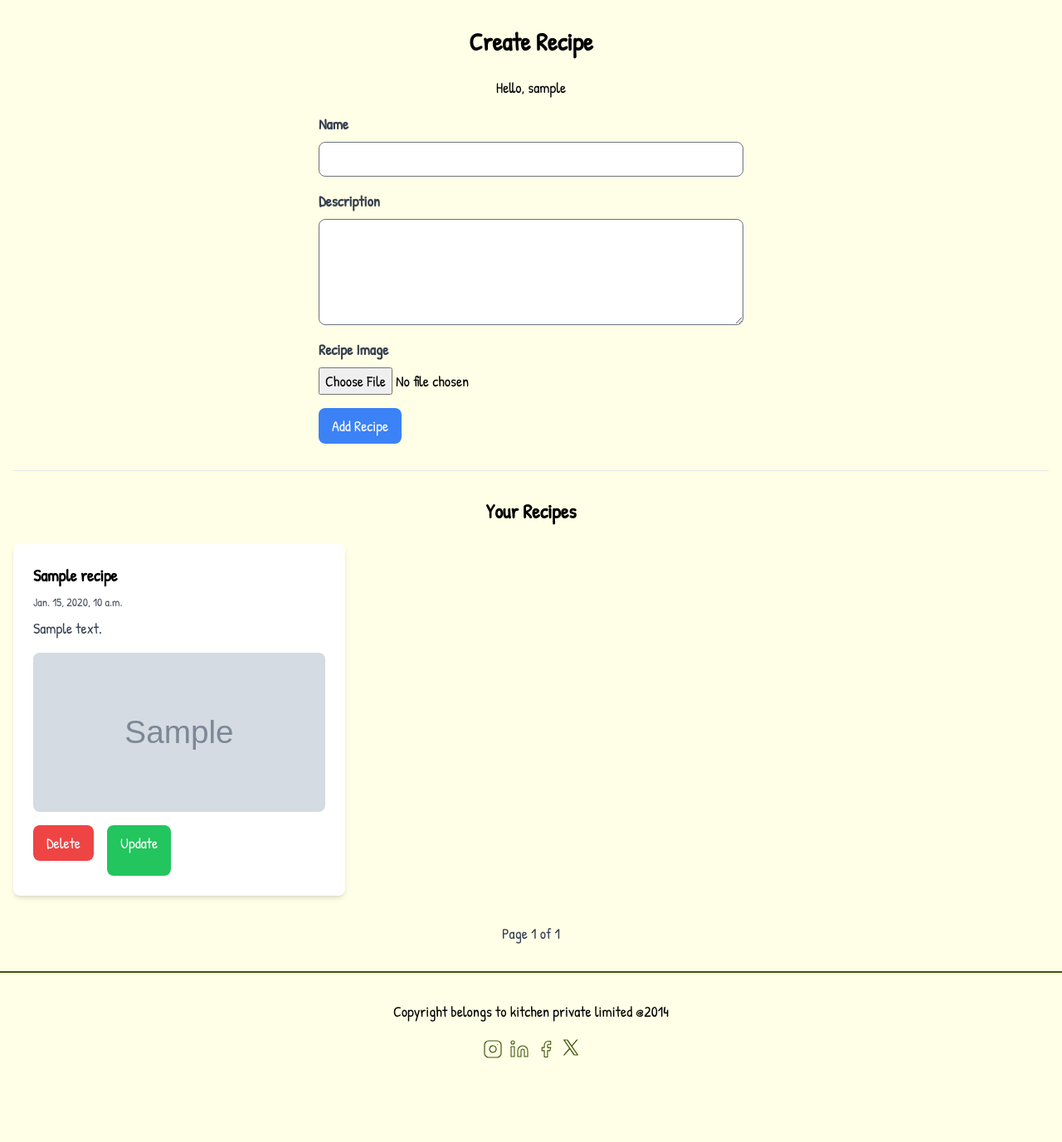
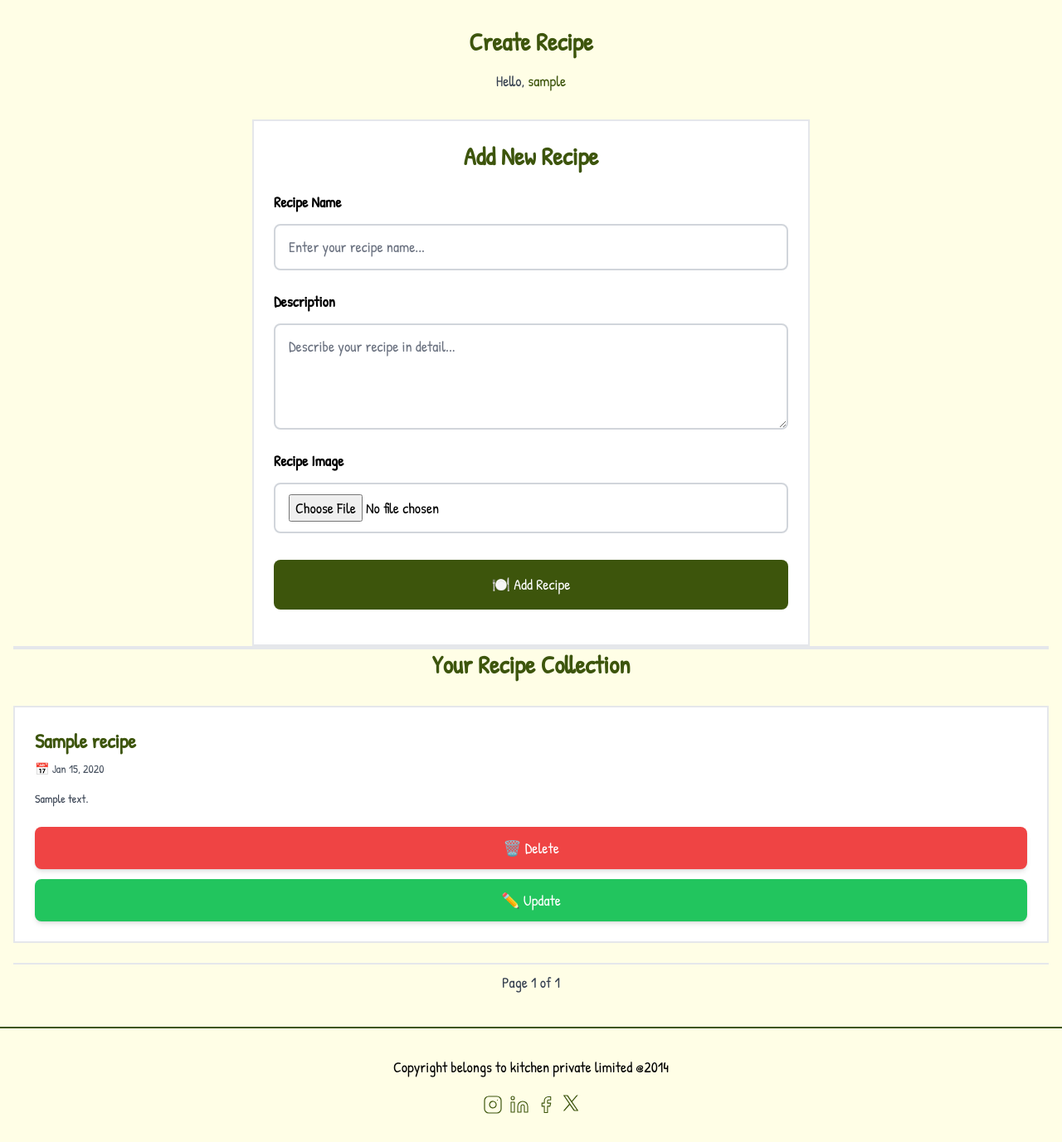
Before and after one commit to Divesh-Kshirsagar/Recipe-Project, a Django app: page /user_recipe/ in a window 1280 px wide. Shown: the part 75-1452 px from the top of the page at 83% size. Before the commit the page ends 1351 px from the top, so only its background shows below. Run offline with Django 5.2, Linux system fonts and the light colour scheme; a user stored in the database is signed in; tables that the repository leaves empty hold one stand-in row (values such as "Sample post"); grey boxes marked "Sample" are stand-in pictures; some libraries are stand-ins or nearby versions.

Commit message:
Enhance user experience by improving recipe creation form layout and styling; streamline recipe deletion process to allow both GET and POST requests.

```diff
--- a/Home/templates/Home/user_recipe.html
+++ b/Home/templates/Home/user_recipe.html
@@ -1,86 +1,148 @@
 {% extends 'base.html' %}
 
 {% block content %}
-<div class="flex justify-center">
-    <div class="container px-4 py-8 w-[80%]">
-        <h1 class="text-3xl font-bold mb-6 text-center">Create Recipe</h1>
-        <p class="text-lg mb-4 text-center">Hello, {{ user.username }}</p>
+<div class="min-h-screen py-8">
+    <div class="container mx-auto px-4 max-w-6xl">
+        <!-- Header Section -->
+        <div class="text-center mb-8 lg:mb-12">
+            <h1 class="text-3xl md:text-4xl lg:text-5xl font-bold mb-4 text-primary">Create Recipe</h1>
+            <p class="text-lg md:text-xl text-gray-700">Hello, <span class="font-semibold text-primary">{{ user.username }}</span></p>
+        </div>
 
+        <!-- Messages -->
         {% if messages %}
-        <ul class="bg-yellow-100 border-l-4 border-yellow-500 p-4 mb-4">
+        <div class="max-w-2xl mx-auto mb-6">
+            <ul class="bg-yellow-100 border-l-4 border-yellow-500 p-4 rounded-r-lg shadow-sm">
                 {% for message in messages %}
                 <li{% if message.tags %} class="{{ message.tags }}" {% endif %}>{{ message }}</li>
                     {% endfor %}
             </ul>
+        </div>
         {% endif %}
 
-        <form action="" method="post" enctype="multipart/form-data" class="max-w-lg mb-8 mx-auto">
+        <!-- Recipe Creation Form -->
+        <div class="max-w-2xl mx-auto mb-12">
+            <div class="bg-white rounded-xl shadow-lg border-2 border-primary/20 p-6 md:p-8">
+                <h2 class="text-2xl md:text-3xl font-bold text-center text-primary mb-6">Add New Recipe</h2>
+
+                <form action="" method="post" enctype="multipart/form-data">
                     {% csrf_token %}
-            <div class="mb-4">
-                <label for="recipe_name" class="block text-gray-700 font-bold mb-2">Name</label>
-                <input type="text" id="recipe_name" name="recipe_name"
-                    class="w-full px-3 py-2 border rounded-lg focus:outline-none focus:border-blue-500">
+
+                    <!-- Recipe Name -->
+                    <div class="mb-6">
+                        <label for="recipe_name" class="block text-gray-800 font-bold mb-3 text-lg">Recipe Name</label>
+                        <input type="text" id="recipe_name" name="recipe_name" required
+                            class="w-full px-4 py-3 border-2 border-gray-300 rounded-lg focus:outline-none focus:border-primary focus:ring-2 focus:ring-primary/20 transition-all duration-200 text-lg"
+                            placeholder="Enter your recipe name...">
                     </div>
 
-            <div class="mb-4">
-                <label for="recipe_description" class="block text-gray-700 font-bold mb-2">Description</label>
-                <textarea id="recipe_description" name="recipe_description"
-                    class="w-full px-3 py-2 border rounded-lg focus:outline-none focus:border-blue-500 h-32"></textarea>
+                    <!-- Recipe Description -->
+                    <div class="mb-6">
+                        <label for="recipe_description" class="block text-gray-800 font-bold mb-3 text-lg">Description</label>
+                        <textarea id="recipe_description" name="recipe_description" required
+                            class="w-full px-4 py-3 border-2 border-gray-300 rounded-lg focus:outline-none focus:border-primary focus:ring-2 focus:ring-primary/20 transition-all duration-200 h-32 md:h-40 resize-none text-lg"
+                            placeholder="Describe your recipe in detail..."></textarea>
                     </div>
 
-            <div class="mb-4">
-                <label for="recipe_img" class="block text-gray-700 font-bold mb-2">Recipe Image</label>
-                <input type="file" id="recipe_img" name="recipe_img" class="w-full">
+                    <!-- Recipe Image -->
+                    <div class="mb-8">
+                        <label for="recipe_img" class="block text-gray-800 font-bold mb-3 text-lg">Recipe Image</label>
+                        <div class="relative">
+                            <input type="file" id="recipe_img" name="recipe_img" accept="image/*"
+                                class="w-full px-4 py-3 border-2 border-gray-300 rounded-lg focus:outline-none focus:border-primary transition-all duration-200 file:mr-4 file:py-2 file:px-4 file:rounded-full file:border-0 file:text-sm file:font-semibold file:bg-primary file:text-white hover:file:bg-primary/90">
+                        </div>
                     </div>
 
+                    <!-- Submit Button -->
+                    <div class="text-center">
                         <button type="submit"
-                class="bg-blue-500 text-white px-4 py-2 rounded-lg hover:bg-blue-600 transition duration-200">Add
-                Recipe</button>
+                            class="w-full md:w-auto bg-primary text-white px-8 py-4 rounded-lg hover:bg-primary/90 transition-all duration-200 text-lg font-semibold shadow-lg hover:shadow-xl transform hover:-translate-y-0.5">
+                            🍽️ Add Recipe
+                        </button>
+                    </div>
                 </form>
+            </div>
+        </div>
 
-        <hr class="my-8">
+        <!-- Divider -->
+        <hr class="border-primary/30 border-2 mb-12">
 
+        <!-- User Recipes Section -->
         {% if recipes %}
-        <h2 class="text-2xl font-bold mb-6 text-center">Your Recipes</h2>
-        <div class="grid grid-cols-1 md:grid-cols-2 lg:grid-cols-3 gap-6">
+        <div class="mb-12">
+            <h2 class="text-3xl md:text-4xl font-bold mb-8 text-center text-primary">Your Recipe Collection</h2>
+            <div class="columns-1 md:columns-3 gap-6 lg:gap-8 space-y-6">
                 {% for recipe in recipes %}
-            <div class="bg-white rounded-lg shadow-md p-6">
-                <h3 class="text-xl font-bold mb-2">{{ recipe.recipe_name }}</h3>
-                <p class="text-gray-600 text-sm mb-2">{{ recipe.created_at }}</p>
-                <p class="text-gray-700 mb-4">{{ recipe.recipe_description|truncatechars:500 }}</p>
+                <div class="bg-white rounded-xl shadow-lg border-2 border-primary/20 p-6 hover:shadow-xl hover:border-primary/40 transition-all duration-300 transform hover:-translate-y-1 break-inside-avoid mb-6">
+                    <!-- Recipe Header -->
+                    <div class="mb-4">
+                        <h3 class="text-xl md:text-2xl font-bold mb-2 text-primary line-clamp-2">{{ recipe.recipe_name }}</h3>
+                        <p class="text-gray-600 text-sm font-medium">📅 {{ recipe.created_at|date:"M d, Y" }}</p>
+                    </div>
+
+                    <!-- Recipe Image -->
+                    <!-- {% if recipe.recipe_img %}
+                    <div class="mb-4 overflow-hidden rounded-lg border-2 border-primary/20">
                         <img src="{{ recipe.recipe_img.url }}" alt="{{ recipe.recipe_name }}"
-                    class="w-full h-48 object-cover rounded-lg mb-4">
-                <div class="flex space-x-4">
-                    <form action="{% url 'Home:delete_recipe' recipe.id %}" method="post">
-                        {% csrf_token %}
-                        <button type="submit"
-                            class="bg-red-500 text-white px-4 py-2 rounded-lg hover:bg-red-600 transition duration-200">Delete</button>
-                    </form>
+                            class="w-full h-auto object-cover hover:scale-105 transition-transform duration-300">
+                    </div>
+                    {% endif %} -->
+
+                    <!-- Recipe Description -->
+                    <div class="mb-6">
+                        <p class="text-gray-700 text-sm md:text-base leading-relaxed">{{ recipe.recipe_description|truncatechars:300 }}</p>
+                    </div>
+
+                    <!-- Action Buttons -->
+                    <div class="flex flex-col sm:flex-row gap-3">
+                        <a href="{% url 'Home:delete_recipe' recipe.id %}"
+                            class="flex-1 inline-block bg-red-500 text-white px-4 py-3 rounded-lg hover:bg-red-600 transition-all duration-200 text-center font-semibold shadow-md hover:shadow-lg transform hover:-translate-y-0.5"
+                            onclick="return confirm('🗑️ Are you sure you want to delete this recipe?')">
+                            🗑️ Delete
+                        </a>
                         <a href="{% url 'Home:update_recipe' recipe.id %}"
-                        class="bg-green-500 text-white px-4 py-2 rounded-lg hover:bg-green-600 transition duration-200">Update</a>
+                            class="flex-1 inline-block bg-green-500 text-white px-4 py-3 rounded-lg hover:bg-green-600 transition-all duration-200 text-center font-semibold shadow-md hover:shadow-lg transform hover:-translate-y-0.5">
+                            ✏️ Update
+                        </a>
                     </div>
                 </div>
                 {% endfor %}
             </div>
+        </div>
         {% else %}
-        <p class="text-gray-700 text-center">Add recipes so they will be shown here.</p>
+        <div class="text-center py-16">
+            <div class="max-w-md mx-auto">
+                <div class="text-6xl mb-4">🍽️</div>
+                <h3 class="text-2xl md:text-3xl font-bold text-primary mb-4">No Recipes Yet</h3>
+                <p class="text-gray-600 text-lg mb-6">Start your culinary journey by adding your first recipe above!</p>
+            </div>
+        </div>
         {% endif %}
 
-        <div class="flex justify-center items-center space-x-4 mt-8">
+        <!-- Pagination -->
         {% if recipes %}
+        <div class="flex flex-col sm:flex-row justify-center items-center gap-4 mt-12 pt-8 border-t-2 border-primary/20">
+            <div class="flex items-center gap-4">
                 {% if recipes.has_previous %}
                 <a href="?page={{ recipes.previous_page_number }}"
-                class="bg-gray-200 px-4 py-2 rounded-lg hover:bg-gray-300 transition duration-200">Previous</a>
+                    class="bg-primary text-white px-6 py-3 rounded-lg hover:bg-primary/90 transition-all duration-200 font-semibold shadow-md hover:shadow-lg">
+                    ← Previous
+                </a>
                 {% endif %}
 
-            <span class="text-gray-700">Page {{ recipes.number }} of {{ recipes.paginator.num_pages }}</span>
+                <span class="text-gray-700 font-semibold px-4 py-2 bg-gray-100 rounded-lg">
+                    Page {{ recipes.number }} of {{ recipes.paginator.num_pages }}
+                </span>
 
                 {% if recipes.has_next %}
                 <a href="?page={{ recipes.next_page_number }}"
-                class="bg-gray-200 px-4 py-2 rounded-lg hover:bg-gray-300 transition duration-200">Next</a>
-            {% endif %}
+                    class="bg-primary text-white px-6 py-3 rounded-lg hover:bg-primary/90 transition-all duration-200 font-semibold shadow-md hover:shadow-lg">
+                    Next →
+                </a>
                 {% endif %}
             </div>
         </div>
+        {% endif %}
+    </div>
 </div>
 {% endblock content %}
--- a/Home/views.py
+++ b/Home/views.py
@@ -59,9 +59,9 @@
 def delete_recipe(request, id):
     recipe = get_object_or_404(Recipe, id=id, user=request.user)
 
-    if request.method == 'POST':
-        recipe.delete()
-        messages.success(request, 'Post deleted successfully.')
+    # Allow both GET and POST requests for delete operation
+    recipe.delete()
+    messages.success(request, 'Recipe deleted successfully.')
     return redirect('Home:user_recipe')
 
 @login_required
```
Lines whose indentation alone changed are shown as unchanged.
